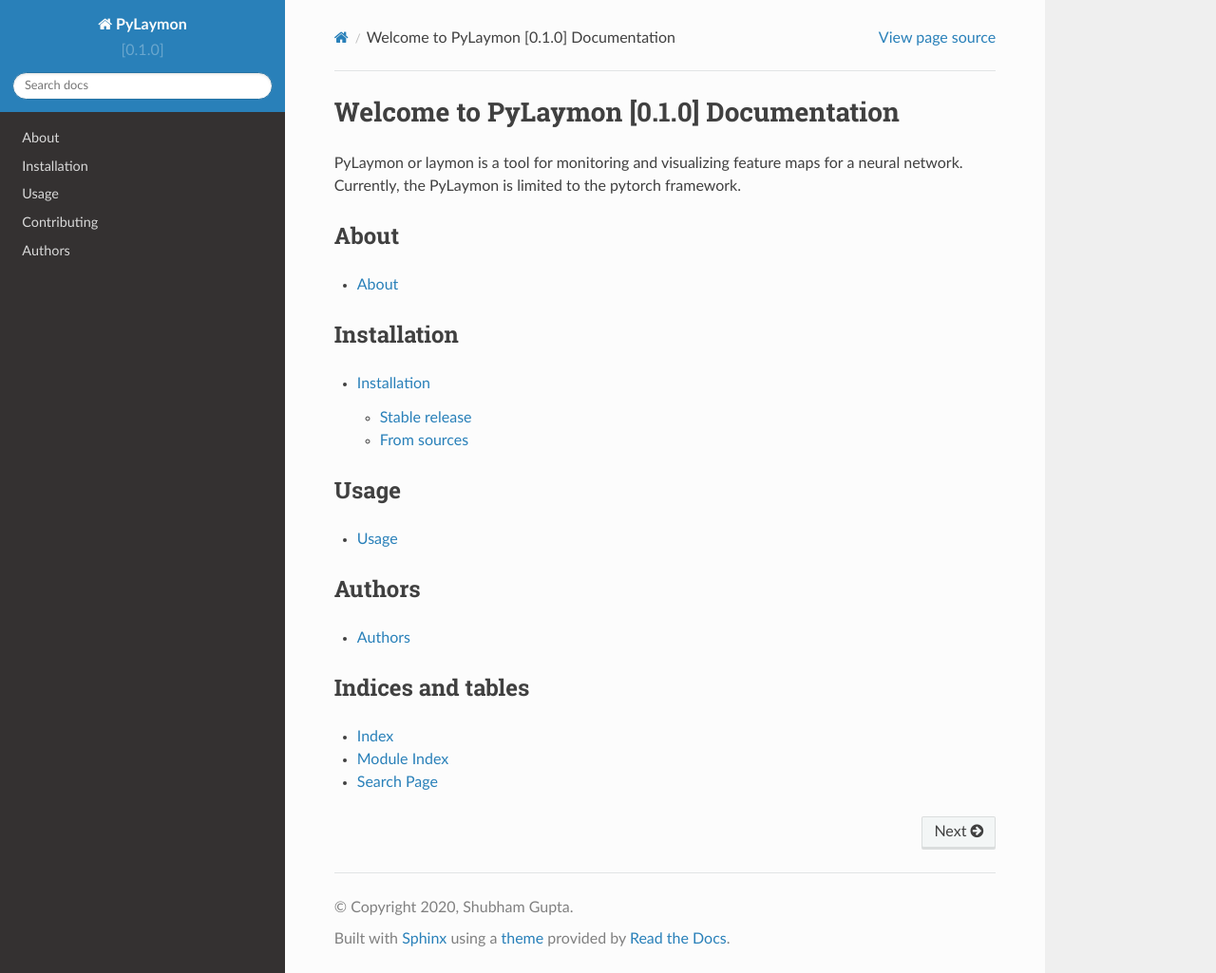
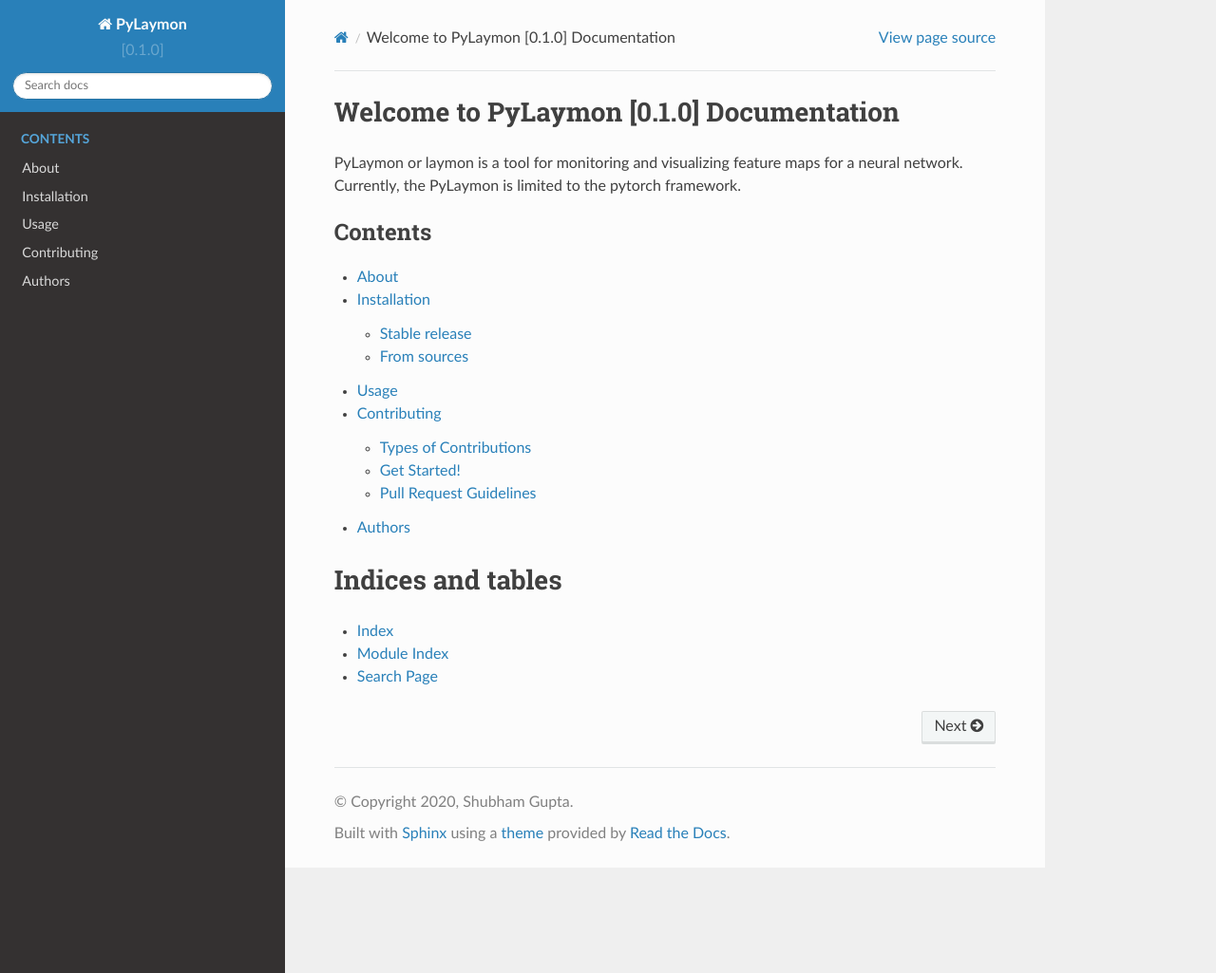
Before and after one commit to shubham3121/laymon, a Sphinx documentation site: the page built from docs/source/index.rst, in a window 1280 px wide and 1025 px high. Shown: the whole window at 95% size. Built offline with Sphinx 7.4.7 and the Read the Docs theme 2.0.0, drawn with Linux system fonts in a browser that asks for light colours.

```diff
--- a/docs/source/authors.rst
+++ b/docs/source/authors.rst
@@ -2,4 +2,6 @@
 Authors
 =======
 
-* Shubham Gupta
+* Shubham Gupta (`LinkedIn`_)
+
+.. _LinkedIn: http://linked.in/in/shubham3121
--- a/docs/source/conf.py
+++ b/docs/source/conf.py
@@ -41,6 +41,7 @@
     "sphinx.ext.autodoc",
     "sphinx.ext.viewcode",
     "sphinx_rtd_theme",
+    "autoapi.extension",
 ]
 
 # Add any paths that contain templates here, relative to this directory.
@@ -161,3 +162,12 @@
 
 
 # -- Extension configuration -------------------------------------------------
+
+# AutoApi
+autoapi_root = "api"
+autoapi_type = "python"
+autoapi_dirs = ["../../laymon"]
+
+# Napoleon settings
+napoleon_google_docstring = True
+napoleon_numpy_docstring = True
--- a/docs/source/index.rst
+++ b/docs/source/index.rst
@@ -5,43 +5,20 @@
 
 .. _topics-index:
 
-===========================================
 Welcome to PyLaymon |version| Documentation
-===========================================
+======================================================================
 
 PyLaymon or laymon is a tool for monitoring and visualizing feature maps for a neural network.
 Currently, the PyLaymon is limited to the pytorch framework.
 
-About
-=====
 .. toctree::
+    :maxdepth: 2
+    :caption: Contents
 
     about
-
-
-Installation
-============
-.. toctree::
-
     installation
-
-
-Usage
-=====
-.. toctree::
-
     usage
-
-.. toctree::
-    :hidden:
-
     contributing
-
-Authors
-=======
-
-.. toctree::
-
     authors
 
 Indices and tables
```
Also changed, not shown: 1 other file.
